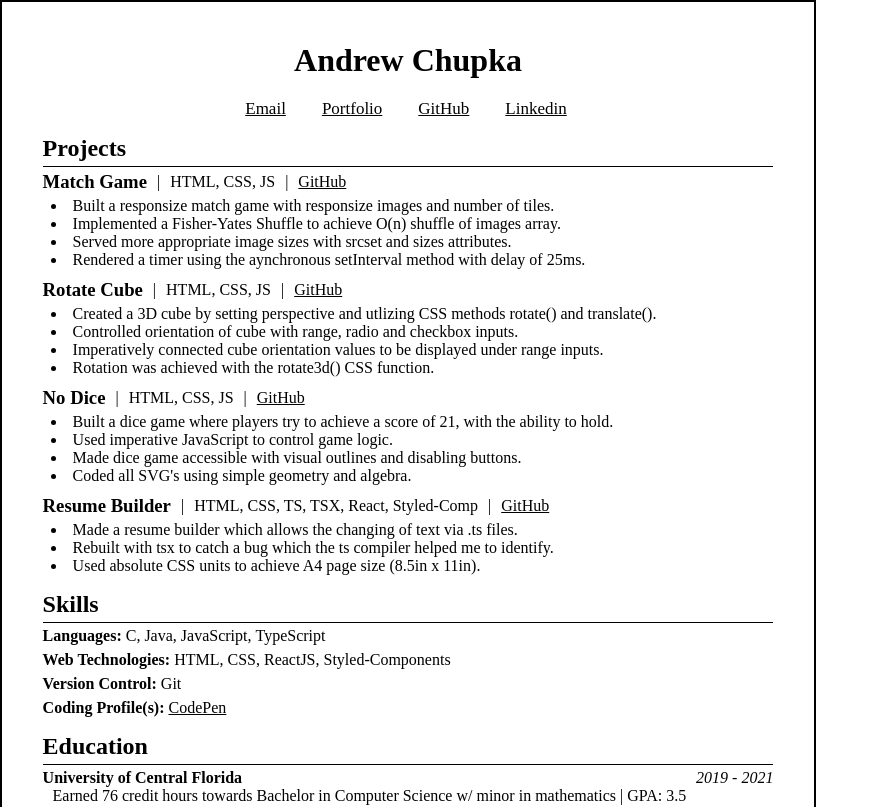
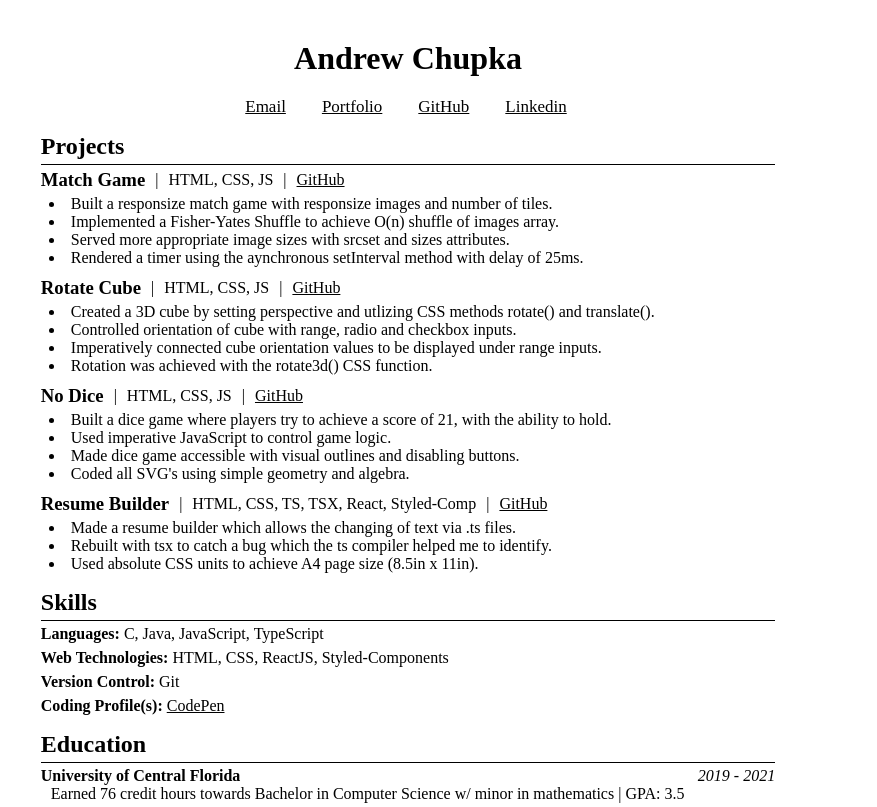
Before and after one commit to worldOfVerdure/resumeBuilder, a React (Vite) app: page / in a window 1280 px wide. Shown: the top 807 px of the page, without its empty margins (0-877 px from the left). Built offline with nearby package versions, Linux system fonts and the light colour scheme.

Commit message:
Remove border for ResumePage.tsx

```diff
--- a/src/components/Resume.tsx
+++ b/src/components/Resume.tsx
@@ -18,7 +18,6 @@ export default function Resume() {
 }
 
 const ResumePage = styled.div`
-  border: .2rem solid #000;
   height: 11in;
   margin: 0 auto;
   width: 8.5in;
```
